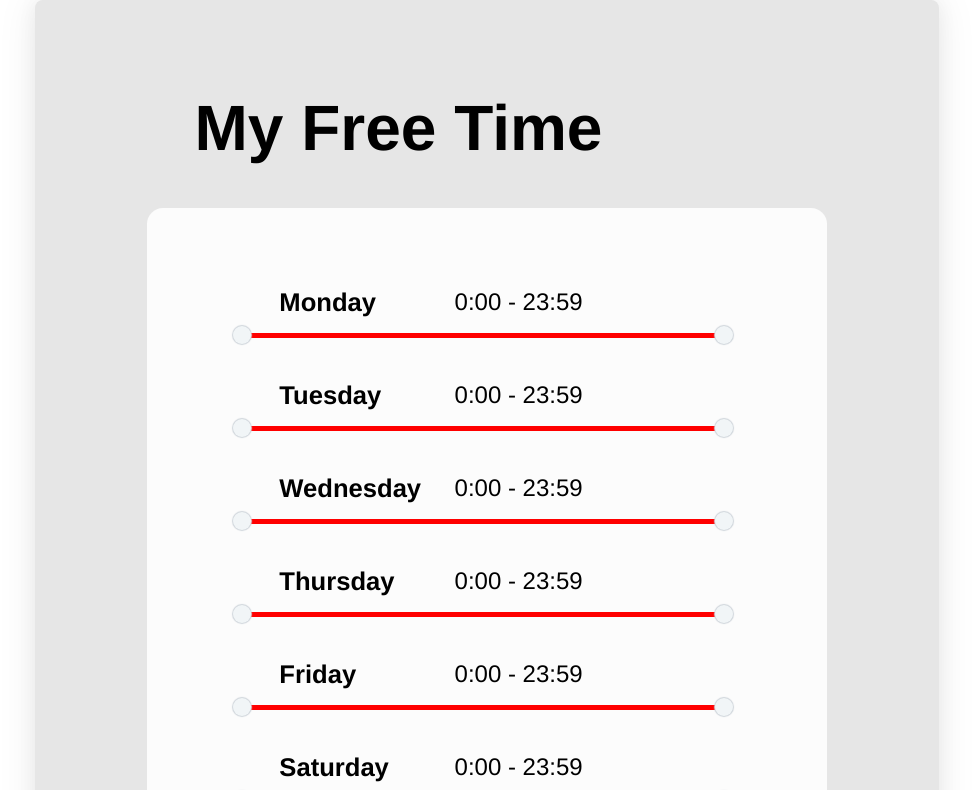
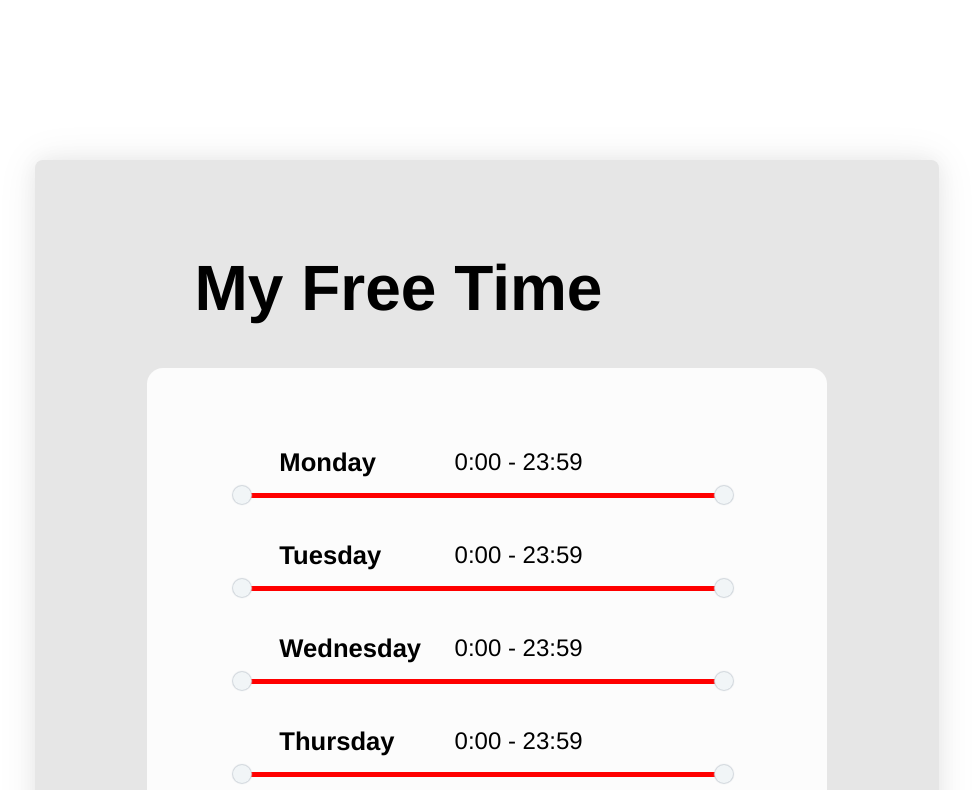
Before and after one commit to maya-salcedo/challenge, a React (Create React App) app: page / in a window 1280 px wide. Shown: the top 790 px of the page, without its empty margins (153-1126 px from the left). Built offline with nearby package versions, Linux system fonts and the light colour scheme.

Commit message:
fixed the styling

```diff
--- a/src/components/content/styles/content.js
+++ b/src/components/content/styles/content.js
@@ -1,7 +1,10 @@
 import styled from 'styled-components';
 
 export const Container = styled.div`
-  width: auto;
+  margin: 0;
+  padding: 0;
+  height: 100vh;
+  width: 100vw;
 `;
 
 export const Base = styled.div`
@@ -11,7 +14,7 @@ export const Base = styled.div`
   padding: 1rem 3rem 3rem;
   box-shadow: 0 0 20px rgba(0, 0, 0, 0.05), 0 0px 40px rgba(0, 0, 0, 0.08);
   width: min-content;
-  margin: auto;
+  margin: 10rem auto 10rem auto;
 
   @media (max-width: 1000px) {
     padding: 0.5rem 1rem 1.5rem;
--- a/src/global-styles.js
+++ b/src/global-styles.js
@@ -9,6 +9,5 @@ export const GlobalStyle = createGlobalStyle`
     color: #00000;
     font-size: 16px;
     margin: 0;
-    padding: 0;
   }
 `;
```
